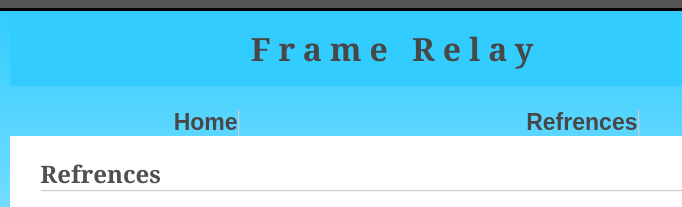
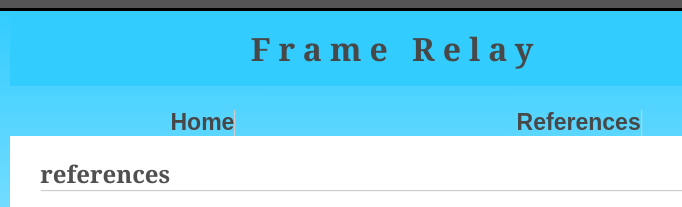
Before and after one commit to RyanOlsonFHSU/FrameRelayProject, a plain HTML site: page references.html in a window 1280 px wide. Shown: the top 207 px of the page, 244-926 px from the left. Drawn offline with Linux system fonts and the light colour scheme.

Commit message:
fixed spelling

```diff
--- a/Refrences.html
+++ b/references.html
@@ -15,12 +15,12 @@
 		<nav>
 			<ul>
 				<li><a href="index.html">Home</a></li>
-				<li><a href="Refrences.html">Refrences</a></li>
+				<li><a href="references.html">References</a></li>
 			</ul>
 		</nav>
 	<main>
 	<div id="content">
-	<h2>Refrences</h2>
+	<h2>references</h2>
 	<p>Editor. (2019, August 22). Frame Relay. Retrieved July 12, 2020, from <a href="https://networkencyclopedia.com/frame-relay/">https://networkencyclopedia.com/frame-relay/</a> </p>
 	<p>Cisco Editor. (n.d.). Retrieved July 12, 2020, from <a href="https://conceptdraw.com/a2496c3/preview">https://conceptdraw.com/a2496c3/preview </a> </p>
 	<p>CCNA Blog Editor. (n.d.). Frame Relay Part I. Retrieved July 12, 2020, from <a href="https://www.ccnablog.com/frame-relay-part-i/">https://www.ccnablog.com/frame-relay-part-i/</a></p>
```
Also changed, not shown: index.html (+1 -1 lines).
